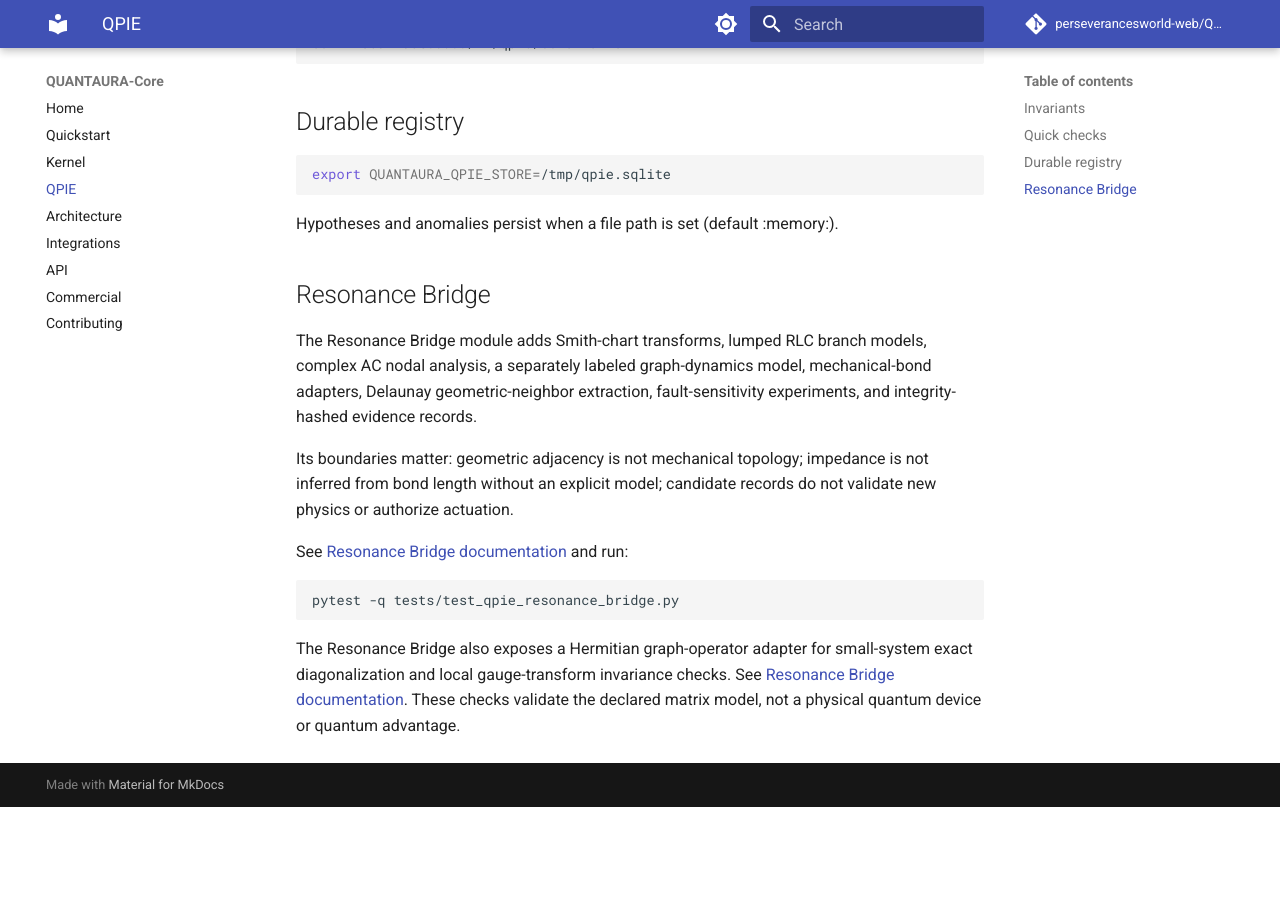
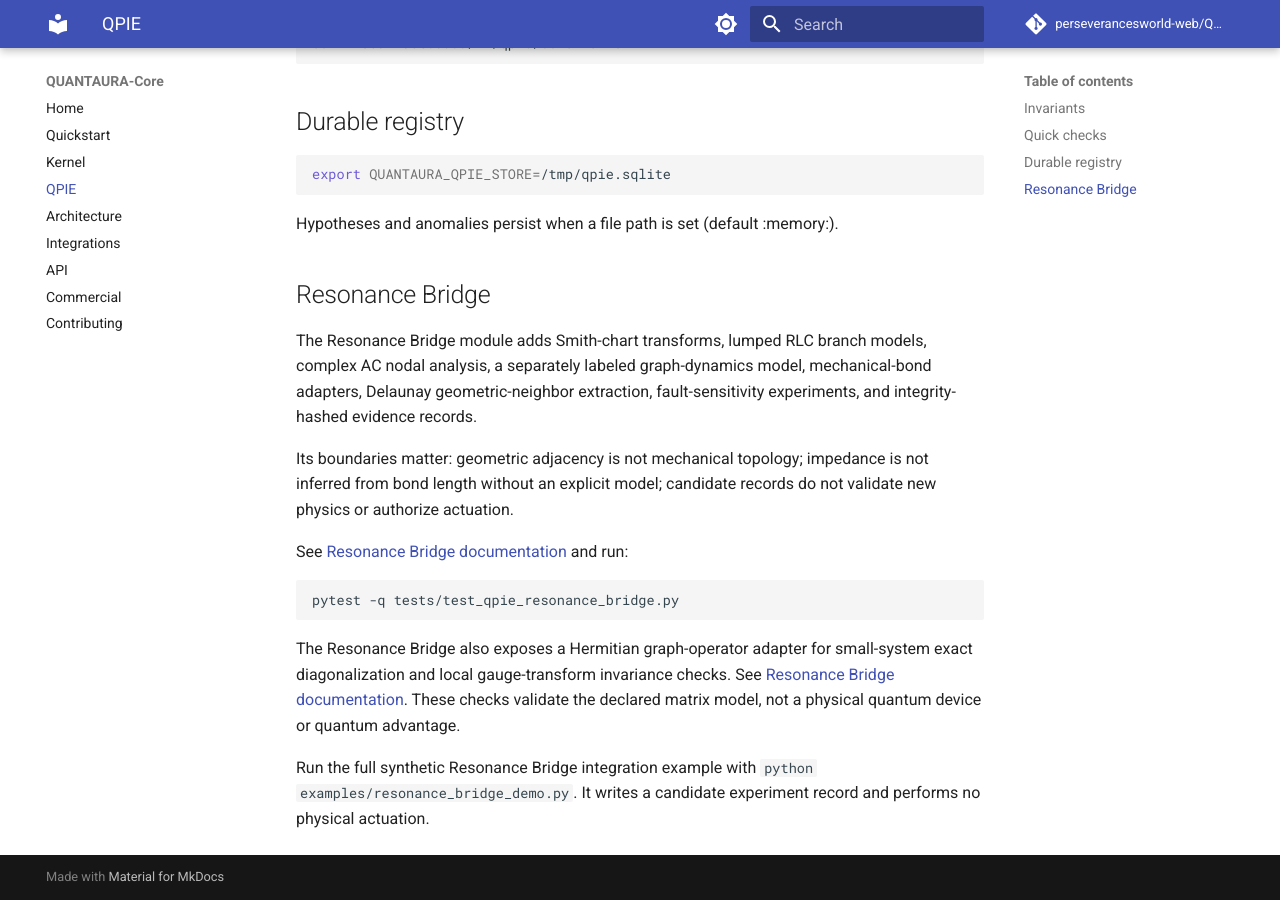
Before and after one commit to perseverancesworld-web/QUANTAURA-Core, an MkDocs documentation site: the page built from docs/qpie.md, in a window 1280 px wide and 900 px high, scrolled down 690 px. Built offline with MkDocs 1.6.1 and Material for MkDocs 9.7.7, drawn with Linux system fonts in a browser that asks for light colours; comment, search, counter and statistics services are not loaded; before the commit the page ends 1497 px from its top, so only the background shows below that.

Commit message:
Link integrated Resonance Bridge demo from QPIE guide

````diff
--- a/docs/qpie.md
+++ b/docs/qpie.md
@@ -47,3 +47,5 @@ pytest -q tests/test_qpie_resonance_bridge.py
 ```
 
 The Resonance Bridge also exposes a Hermitian graph-operator adapter for small-system exact diagonalization and local gauge-transform invariance checks. See [Resonance Bridge documentation](resonance-bridge.md). These checks validate the declared matrix model, not a physical quantum device or quantum advantage.
+
+Run the full synthetic Resonance Bridge integration example with `python examples/resonance_bridge_demo.py`. It writes a candidate experiment record and performs no physical actuation.
````
